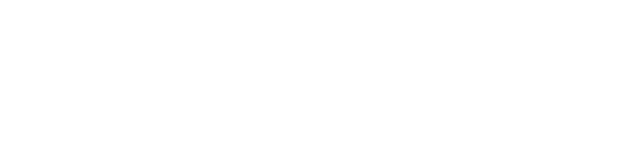
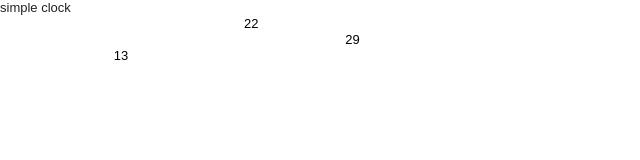
Before and after one commit to enw/EWClock, a plain HTML site: page index.html in a window 1280 px wide. Shown: the whole page, without its empty margins (0-640 px from the left). Drawn offline with Linux system fonts and the light colour scheme.

Commit message:
implement simple clock

```diff
--- a/css/style.css
+++ b/css/style.css
@@ -208,10 +208,16 @@ td { vertical-align: top; }
 
 
 /* ==|== primary styles =====================================================
-   Author:
+   Author: Elliot Winard
    ========================================================================== */
 
+#hours, #minutes, #seconds {
+  color: white;
+}
 
+#hours .current, #minutes .current, #seconds .current {
+  color: black;
+}
 
 
 
--- a/index.html
+++ b/index.html
@@ -38,9 +38,12 @@
 
   <div id="container">
     <header>
-
+        simple clock
     </header>
     <div id="main" role="main">
+        <div id="hours"></div>
+        <div id="minutes"></div>
+        <div id="seconds"></div>
     </div>
     <footer>
 
--- a/js/script.js
+++ b/js/script.js
@@ -2,5 +2,26 @@
 */
 
 $(function () {
+  var MS_BETWEEN_TICKS = 1000;
+
+  // make UI for hour, minute
+  for (var i = 0; i<24; i++) {
+    $('#hours').append('<span id="hour'+i+'">'+i+'</span>');
+  }
+  for (var i = 0; i<60; i++) {
+    $('#minutes').append('<span id="minute'+i+'">'+i+'</span>');
+  }
+  for (var i = 0; i<60; i++) {
+    $('#seconds').append('<span id="second'+i+'">'+i+'</span>');
+  }
+  function tick () {
+    var now = new Date();
+//    console.log("tick");
+    $("#seconds span").removeClass("current");
+    $("#second"+now.getSeconds()).addClass("current");
+    $("#minute"+now.getMinutes()).addClass("current");
+    $("#hour"+now.getHours()).addClass("current");
+  }
+  var iid = setInterval( tick, MS_BETWEEN_TICKS );
   console.log("BOOM!");
 })
```
